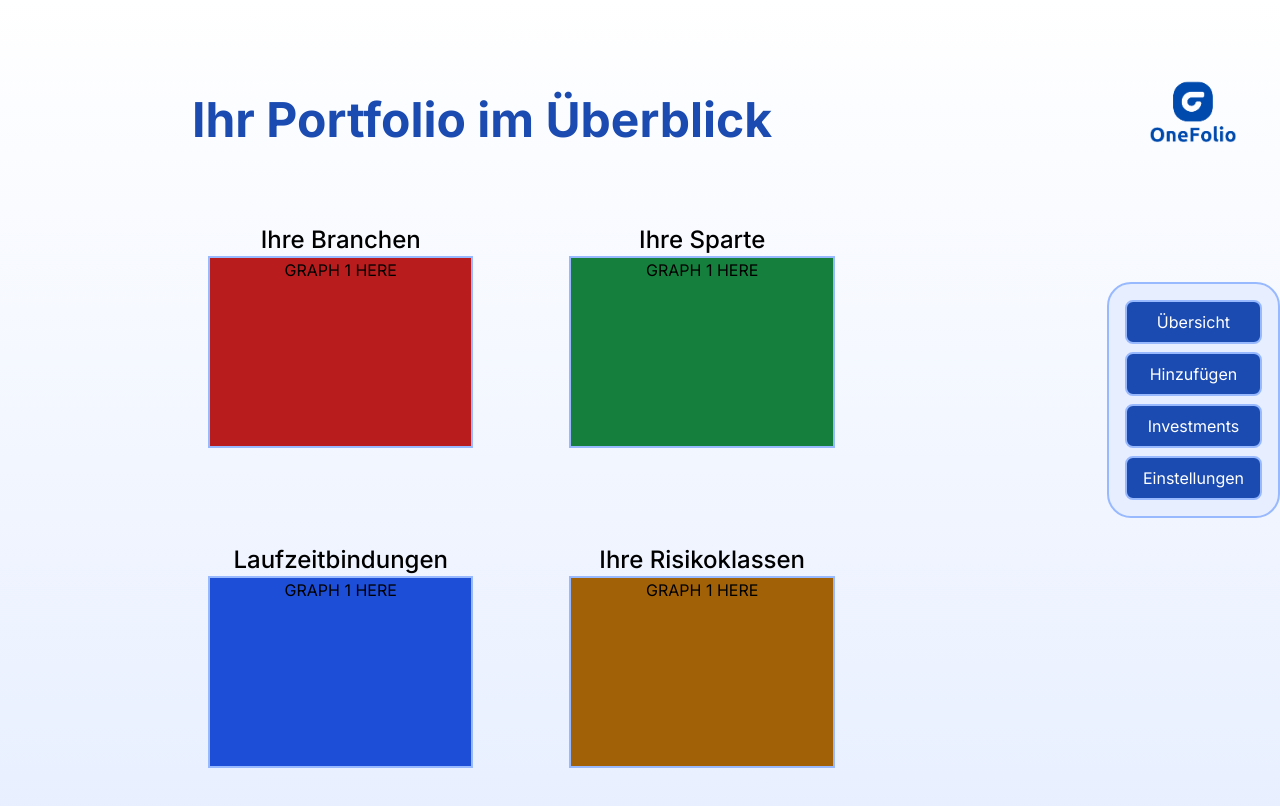
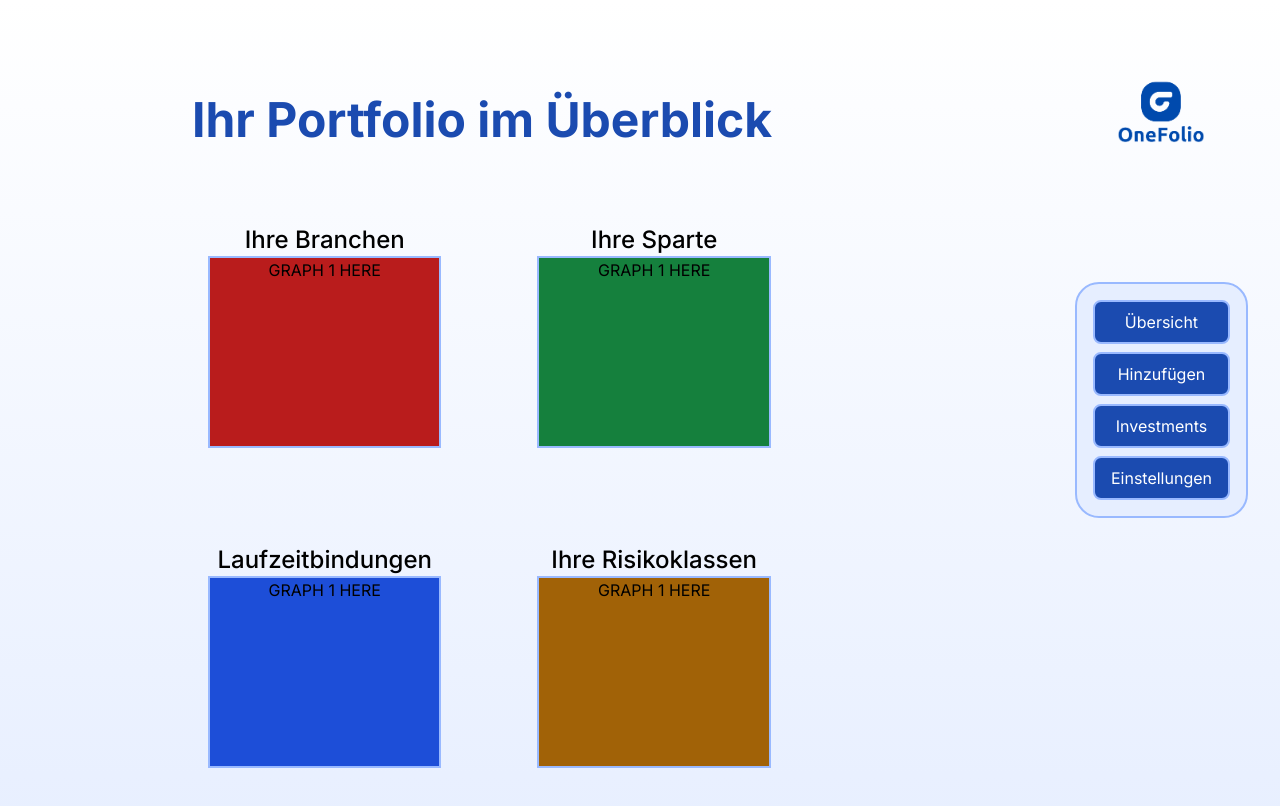
Before and after one commit to luca-engels-eprocessing/OneFolio, a Next.js app: page / in a window 1280 px wide. Shown: the top 806 px of the page. Built offline with nearby package versions, Linux system fonts and the light colour scheme.

Commit message:
padding for navbar

```diff
--- a/components/Navbar.tsx
+++ b/components/Navbar.tsx
@@ -6,7 +6,7 @@ export default function Navbar() {
 
 
     return (
-        <div className={"sticky top-0 flex justify-center items-center h-screen"}>
+        <div className={"sticky top-0 flex justify-center items-center h-screen p-8"}>
             <div
                 className="border-def transition-colors bg-secLight dark:bg-secDark flex flex-col justify-center gap-2 items-center p-4 rounded-3xl">
                 <Image src={"/OneFolio_2.png"} alt={"One Folio"} width={150} height={150} className={"absolute top-8"}/>
```
